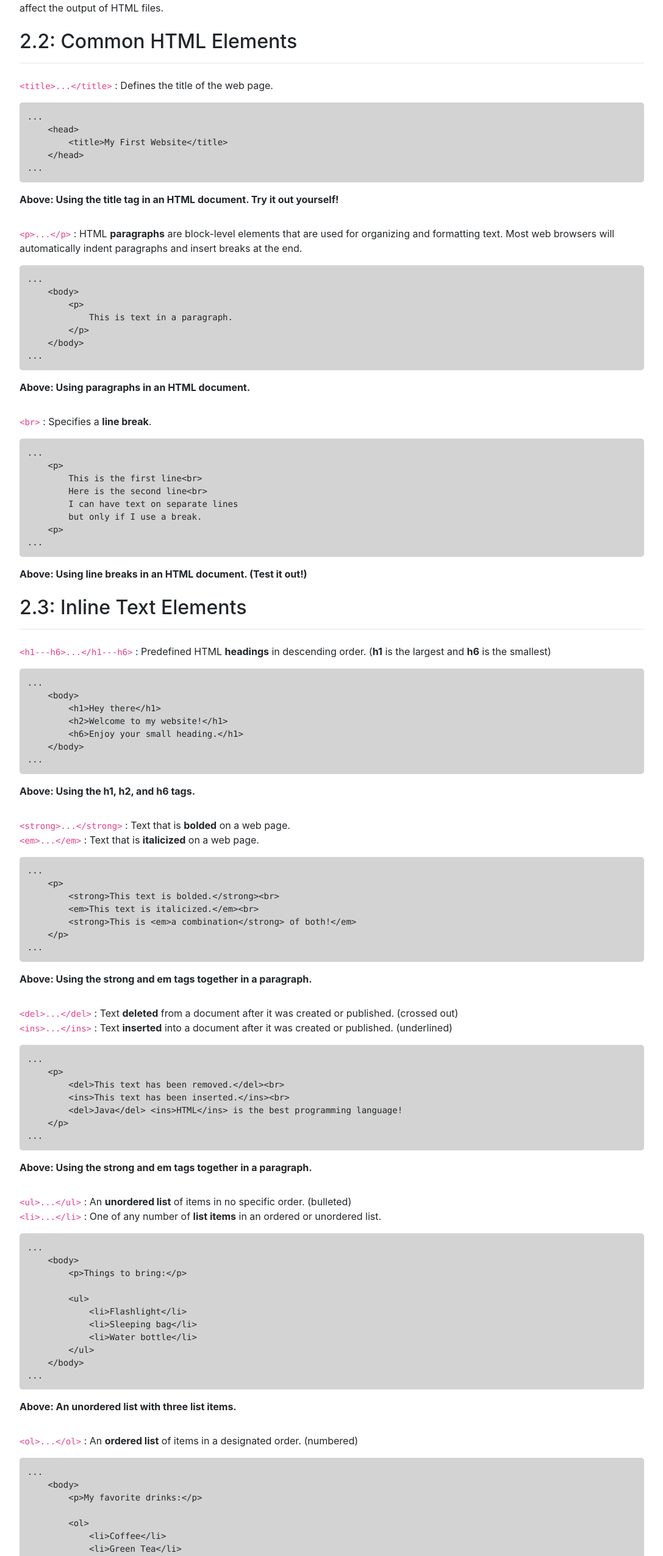
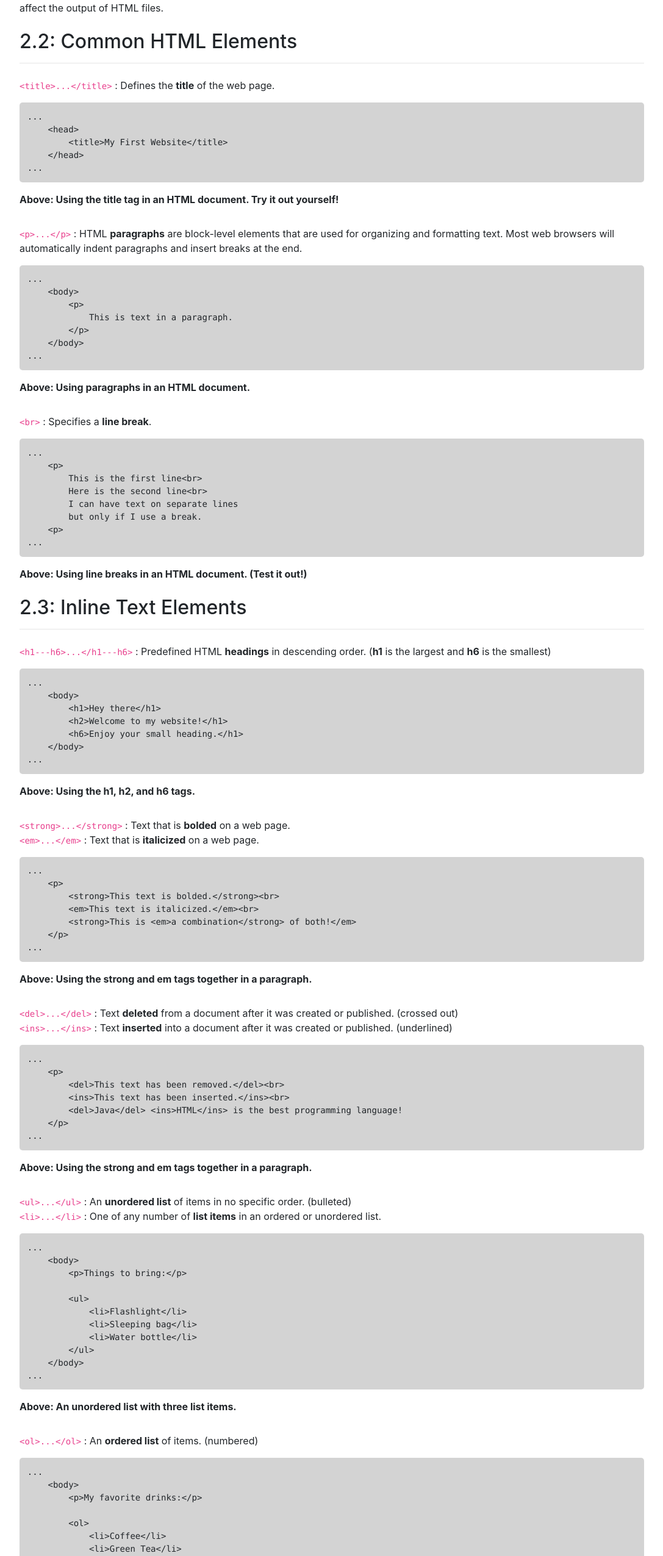
Before and after one commit to thebitspud/webdevguide, a plain HTML site: page lessons/02.html in a window 1280 px wide. Shown: the part 929-3480 px from the top of the page at 61% size, without its empty margins (96-1183 px from the left). Drawn offline with nearby package versions, Linux system fonts and the light colour scheme.

Commit message:
Fixed some English

```diff
--- a/lessons/02.html
+++ b/lessons/02.html
@@ -68,7 +68,7 @@
 		<h2 class = "lesson-text mt-4">2.2: Common HTML Elements<hr></h2>
 
 		<p class = "lesson-text pt-2">
-			<code>&lt;title&gt;...&lt;/title&gt;</code> : Defines the title of the web page.<br>
+			<code>&lt;title&gt;...&lt;/title&gt;</code> : Defines the <strong>title</strong> of the web page.<br>
 		</p>
 		<pre class = "lesson-code">
 ...
@@ -167,7 +167,7 @@
 		<p class = "lesson-text mt-3"><strong>Above: An unordered list with three list items.</strong></p>
 
 		<p class = "lesson-text pt-3">
-			<code>&lt;ol&gt;...&lt;/ol&gt;</code> : An <strong>ordered list</strong> of items in a designated order. (numbered)<br>
+			<code>&lt;ol&gt;...&lt;/ol&gt;</code> : An <strong>ordered list</strong> of items. (numbered)<br>
 		</p>
 		<pre class = "lesson-code">
 ...
```
